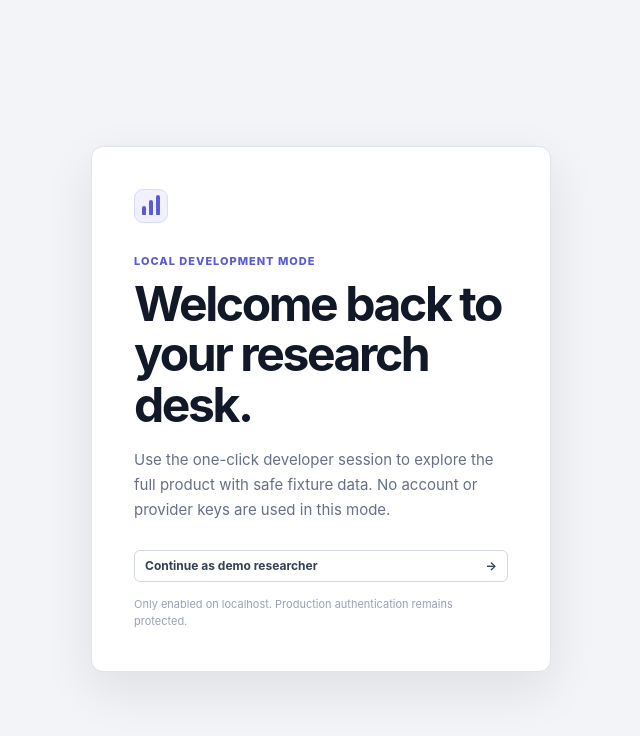
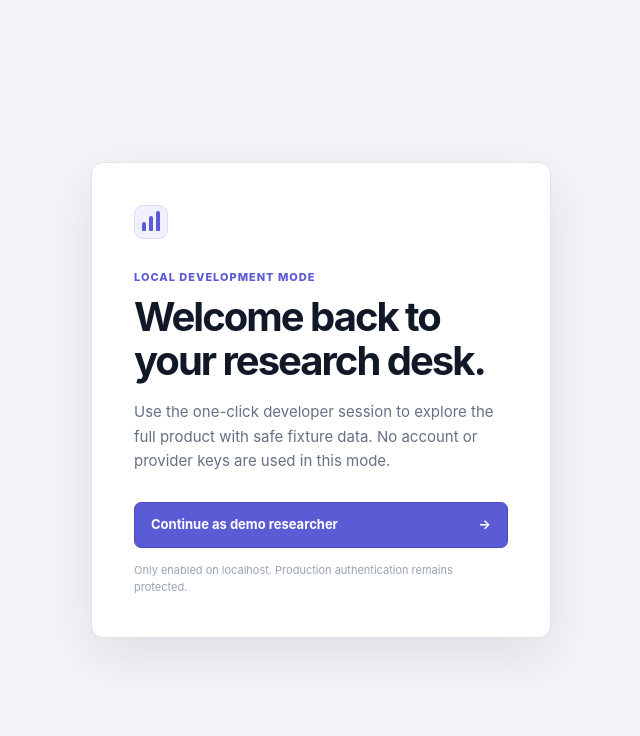
Before and after one commit to peterish8/fra, a Next.js app in the folder frontend/: page / in a window 1280 px wide. Shown: the top 736 px of the page, without its empty margins (319-959 px from the left). Built offline with nearby package versions, Linux system fonts and the light colour scheme.

Commit message:
fix: scope demo page styles to unclassed layouts

```diff
--- a/frontend/app/globals.css
+++ b/frontend/app/globals.css
@@ -529,11 +529,11 @@ a:focus-visible {
 .dev-auth-card h1 { margin: 0; font-size: clamp(28px, 5vw, 40px); line-height: 1.08; letter-spacing: -.05em; }.dev-auth-card > p:not(.dev-auth-kicker) { margin: 18px 0 0; color: #667085; line-height: 1.65; }
 .dev-auth-button { display: flex; width: 100%; min-height: 46px; align-items: center; justify-content: space-between; margin-top: 28px; padding: 0 16px; border: 1px solid #4a4ab8; border-radius: 7px; background: #5b5bd6; color: #fff; font: inherit; font-size: 13px; font-weight: 750; cursor: pointer; }.dev-auth-button:hover { background: #4a4ab8; }.dev-auth-button:focus-visible { outline: 3px solid rgb(91 91 214 / 28%); outline-offset: 3px; }
 .dev-auth-card small { display: block; margin-top: 14px; color: #98a2b3; font-size: 11px; }
-main:not(.main-content) { width: min(100%, 1120px); margin: 0 auto; padding: 58px clamp(20px, 5vw, 72px) 40px; }
-main:not(.main-content) header { max-width: 760px; margin-bottom: 30px; } main:not(.main-content) header p:first-child { margin: 0 0 10px; color: #5b5bd6; font-size: 11px; font-weight: 800; letter-spacing: .09em; text-transform: uppercase; } main:not(.main-content) h1 { margin: 0; font-size: clamp(31px, 5vw, 48px); line-height: 1.05; letter-spacing: -.05em; } main:not(.main-content) header p:not(:first-child) { color: #667085; line-height: 1.6; }
-main:not(.main-content) section { margin-top: 28px; padding: 24px; border: 1px solid #e2e6ec; border-radius: 10px; background: #fff; box-shadow: 0 1px 2px rgb(16 24 40 / 4%); } main:not(.main-content) section h2 { margin: 0 0 16px; font-size: 21px; letter-spacing: -.03em; }
-main:not(.main-content) label { display: inline-flex; align-items: center; gap: 8px; color: #667085; font-size: 13px; } main:not(.main-content) select { min-height: 36px; padding: 0 10px; border: 1px solid #d3d9e2; border-radius: 6px; background: #fff; color: #344054; font: inherit; }
-main:not(.main-content) table { width: 100%; border-collapse: collapse; font-size: 13px; } main:not(.main-content) th, main:not(.main-content) td { padding: 14px 12px; border-top: 1px solid #e2e6ec; text-align: left; vertical-align: top; } main:not(.main-content) th { color: #667085; font-size: 11px; font-weight: 800; letter-spacing: .04em; text-transform: uppercase; } main:not(.main-content) td { color: #344054; } main:not(.main-content) tbody tr:hover { background: #fbfbfc; } main:not(.main-content) td small { display: block; margin-top: 5px; color: #a66300; font-size: 11px; }
-main:not(.main-content) button { min-height: 32px; padding: 0 10px; border: 1px solid #d3d9e2; border-radius: 6px; background: #fff; color: #344054; font: inherit; font-size: 12px; font-weight: 700; cursor: pointer; } main:not(.main-content) button:hover { background: #f1f3f6; }
-main:not(.main-content) ul { display: grid; gap: 10px; margin: 0; padding: 0; list-style: none; } main:not(.main-content) ul li { padding: 16px; border: 1px solid #e2e6ec; border-radius: 8px; } main:not(.main-content) ul h2 { margin: 0 0 5px; font-size: 16px; } main:not(.main-content) ul p { margin: 5px 0; color: #667085; }
-@media (max-width: 720px) { main:not(.main-content) { padding: 40px 18px 30px; } main:not(.main-content) section { padding: 17px; overflow-x: auto; } main:not(.main-content) table { min-width: 720px; } .dev-auth-card { padding: 30px 24px; } }
+main:not([class]) { width: min(100%, 1120px); margin: 0 auto; padding: 58px clamp(20px, 5vw, 72px) 40px; }
+main:not([class]) header { max-width: 760px; margin-bottom: 30px; } main:not([class]) header p:first-child { margin: 0 0 10px; color: #5b5bd6; font-size: 11px; font-weight: 800; letter-spacing: .09em; text-transform: uppercase; } main:not([class]) h1 { margin: 0; font-size: clamp(31px, 5vw, 48px); line-height: 1.05; letter-spacing: -.05em; } main:not([class]) header p:not(:first-child) { color: #667085; line-height: 1.6; }
+main:not([class]) section { margin-top: 28px; padding: 24px; border: 1px solid #e2e6ec; border-radius: 10px; background: #fff; box-shadow: 0 1px 2px rgb(16 24 40 / 4%); } main:not([class]) section h2 { margin: 0 0 16px; font-size: 21px; letter-spacing: -.03em; }
+main:not([class]) label { display: inline-flex; align-items: center; gap: 8px; color: #667085; font-size: 13px; } main:not([class]) select { min-height: 36px; padding: 0 10px; border: 1px solid #d3d9e2; border-radius: 6px; background: #fff; color: #344054; font: inherit; }
+main:not([class]) table { width: 100%; border-collapse: collapse; font-size: 13px; } main:not([class]) th, main:not([class]) td { padding: 14px 12px; border-top: 1px solid #e2e6ec; text-align: left; vertical-align: top; } main:not([class]) th { color: #667085; font-size: 11px; font-weight: 800; letter-spacing: .04em; text-transform: uppercase; } main:not([class]) td { color: #344054; } main:not([class]) tbody tr:hover { background: #fbfbfc; } main:not([class]) td small { display: block; margin-top: 5px; color: #a66300; font-size: 11px; }
+main:not([class]) button { min-height: 32px; padding: 0 10px; border: 1px solid #d3d9e2; border-radius: 6px; background: #fff; color: #344054; font: inherit; font-size: 12px; font-weight: 700; cursor: pointer; } main:not([class]) button:hover { background: #f1f3f6; }
+main:not([class]) ul { display: grid; gap: 10px; margin: 0; padding: 0; list-style: none; } main:not([class]) ul li { padding: 16px; border: 1px solid #e2e6ec; border-radius: 8px; } main:not([class]) ul h2 { margin: 0 0 5px; font-size: 16px; } main:not([class]) ul p { margin: 5px 0; color: #667085; }
+@media (max-width: 720px) { main:not([class]) { padding: 40px 18px 30px; } main:not([class]) section { padding: 17px; overflow-x: auto; } main:not([class]) table { min-width: 720px; } .dev-auth-card { padding: 30px 24px; } }
```
